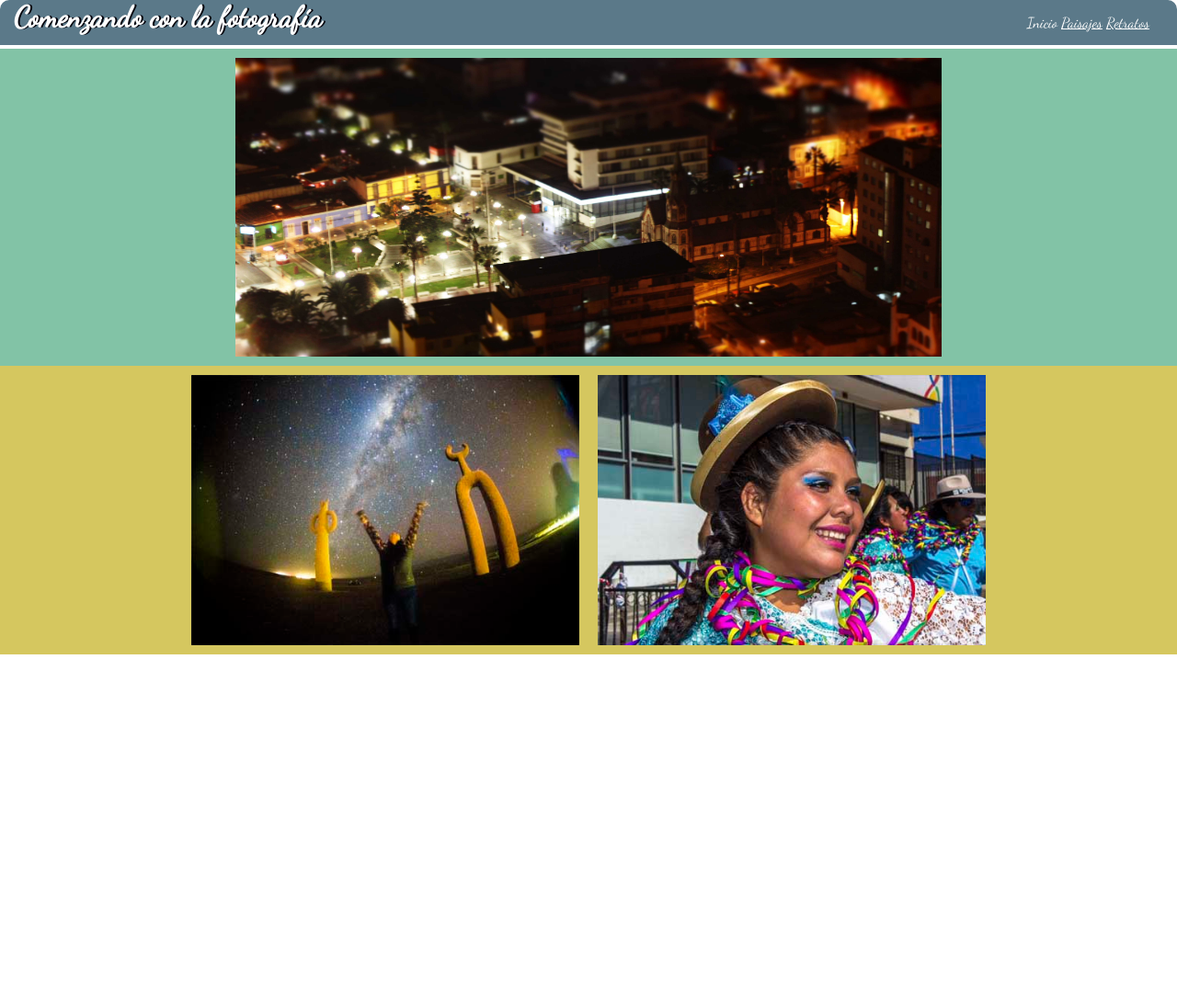
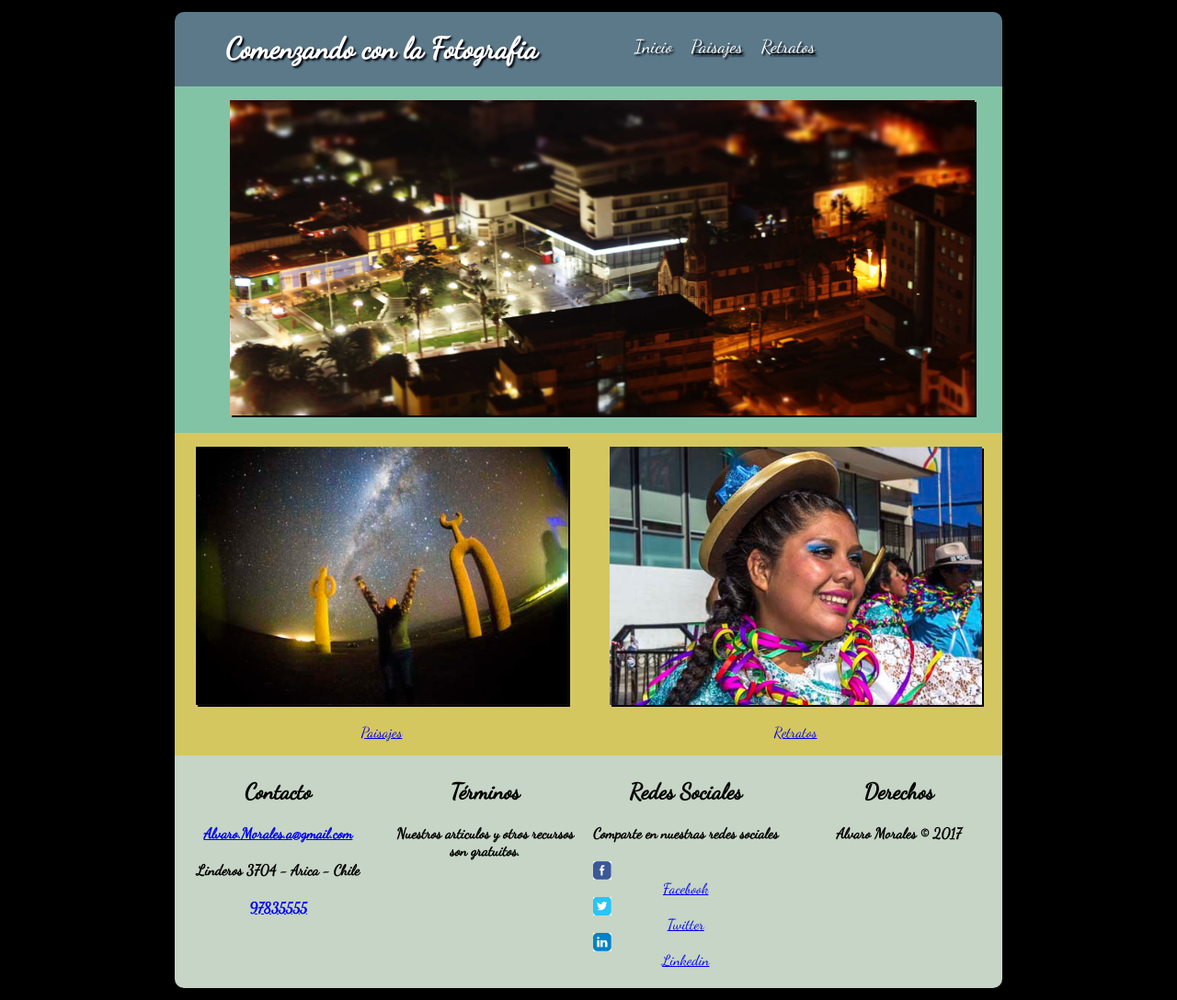
Before and after one commit to alvaromoralesa/Css-y-diseno-web-responsive, a plain HTML site: page index.html in a window 1280 px wide. Shown: the whole page at 92% size. Before the commit the page ends 800 px from the top, so only its background shows below. Drawn offline with Linux system fonts and the light colour scheme.

Commit message:
Cambios del fin de semana haloween

```diff
--- a/index.html
+++ b/index.html
@@ -1,96 +1,113 @@
 <!DOCTYPE html>
 <html>
-<head>
-	<title>Comenzando con la fotografía.</title>
-	<meta charset="utf-8">
-	<link href="https://fonts.googleapis.com/css?family=Dancing+Script" rel="stylesheet">
-	<style type="text/css">
-		* {
-			margin:0 0 0 0;
-			padding:0 0 0 0;
-		}
-		header {
-			background-color: #5b7989;
-			border-radius: 10px 10px 0px 0px;
-			width: 100%;
-			display: inline-block;
-		}
-		h1 {
-			color: white;
-			text-shadow: 2px 0px #02010a;
-			float: left;
-			font-family: 'Dancing Script', cursive;
-			padding-left: 15px;
-		}
-		a {
-			color: white;
-			font-family: 'Dancing Script', cursive;
-		}
-		ul {
-			list-style: none;
-			float:right;
-			padding: 15px 30px 15px 30px;
-		}
-		li {
-			display: inline-block;
-			list-style: none;
-		}
+  <head>
+    <meta charset="utf-8">
+    <meta name="viewport" content="width=device-width, initial-scale=1.0">
+    <link href="https://fonts.googleapis.com/css?family=Dancing+Script" rel="stylesheet">
+    <link rel="stylesheet" href="res/css/style.css">
+    <title>Inicio</title>
+  </head>
+  <body>
 
-		.primaria {
-			background-color: #82c3a6;
-			width: 100%;
+    <div class="contenido">
 
-		}
-		.primariaimg {
-			display: block;
-			margin: auto;
-			padding: 10px 0px 10px 0px;
-		}
-		.col-2 {
-			display: flex;
-			flex-flow: row;
-			justify-content: center;
-			align-content: center;
-			align-items: center;
-			background-color: #d5c75f;
-			width: 100%;
+      <header>
+        <div id="titulo">
+          <h1>Comenzando con la Fotografia</h1>
+        </div>
 
+        <div id="menu">
+          <nav>
+            <ul>
+              <li class="selected"><a  href="index.html">Inicio</a></li>
+              <li><a  href="paisajes.html">Paisajes</a></li>
+              <li><a  href="retratos.html">Retratos</a></li>
+            </ul>
+          </nav>
+        </div>
 
-		}
-		.col-2 img{
-			padding: 10px 10px 10px 10px;
-			border: 1px;
-		}
-		.img_izq:hover {
-			transform: rotate(10deg);
-			box-shadow: 2px #82c3a6;
-		.img_der:hover {
-			transform: translateX(5px);
-		}
+      </header>
 
-	</style>
-</head>
-<body>
-	<!-- 1.- header -->
-	<header>
-		<h1>Comenzando con la fotografía</h1>
-		<ul class="menu">
-			<li><a href="inicio.html" style="text-decoration:none;">Inicio</a></li>
-			<li><a href="paisajes.html">Paisajes</a></li>
-			<li><a href="retratos.html">Retratos</a></li>
-		</ul>
-	</header>
-	<!-- 2.- imagen centrada-->
-	<div   class="primaria">
-		<img class="primariaimg" src="res/catedral.jpg" width="60%">
-	</div>
-	<!-- 3.- imagenes en 2 columnas-->
-	<div class="col-2">
-		<img src="res/paisajes.jpg" class="img_izq" title="paisajes" width="33%" height="33%">
+      <section id="contenedor">
 
-		<img src="res/retratos.jpg" class="img_der" width="33%" height="33%" >
-	</div>
+        <div class="contenido1">
 
+          <article>
+            <img src="res/img/catedral.jpg" alt="durmiendo" class="adaptativa-porcentaje">
+          </article>
 
-</body>
+        </div>
+
+      </section>
+
+      <section id="contenedor1">
+
+        <section id="contenedor2">
+          <div class="contenido2">
+            <article>
+              <img src="res/img/paisajes.jpg" alt="" class="adaptativa-porcentaje1">
+              <p><a href="paisajes.html">Paisajes</a></p>
+            </article>
+          </div>
+
+          <div class="contenido22">
+            <article>
+              <img src="res/img/retratos.jpg" alt="" class="adaptativa-porcentaje2">
+              <p><a href="retratos.html">Retratos</a></p>
+            </article>
+          </div>
+
+        </section>
+
+      </section>
+
+      <footer>
+        <div class="contenedorFoot">
+
+          <div id="contacto">
+            <article id="contactos">
+            	<p>
+	            	<h1>Contacto</h1>
+	                <h4><a href="mailto:alvaro.morales.a@gmail.com">Alvaro.Morales.a@gmail.com</a></h4>
+	                <h4>Linderos 3704 - Arica - Chile</h4>
+	                <h4><a href="callto:+56997835555">97835555</a></h4>
+           		</p>
+            </article>
+          </div>
+
+          <div id="termino">
+            <article id="terminos">
+            	<p>
+              		<h1>Términos</h1>
+                	<h4>Nuestros articulos y otros recursos son gratuitos.</h4>
+                </p>
+            </article>
+          </div>
+
+          <div id="redesSociales">
+            <article id="redes">
+              <p><h1>Redes Sociales</h1>
+                <h4>Comparte en nuestras redes sociales</h4>
+                <img src="res/img/Facebook.jpg" alt=""><a href="https://www.facebook.com">Facebook</a>
+                <img src="res/img/twitter.jpg" alt=""><a href="https://www.twitter.com">Twitter</a>
+                <img src="res/img/inkedin.jpg" alt=""><a href="https://www.linkedin.com">Linkedin</a>
+              </p>
+            </article>
+          </div>
+
+          <div id="derechos">
+            <article id="dere">
+              <p><h1>Derechos</h1>
+                <h4>Alvaro Morales &copy; 2017</h4></p>
+            </article>
+          </div>
+
+        </div>
+
+      </footer>
+
+    </div>
+
+  </body>
+
 </html>
--- /dev/null
+++ b/res/css/style.css
@@ -0,0 +1,280 @@
+body{
+  font-family: 'Dancing Script', cursive;
+  background-color: black;
+}
+
+header{
+  background-color: #5b7989;
+  border-radius: 10px 10px 0px 0px ;
+  display: flex;
+  flex-direction:row;
+  width: 100%;
+}
+
+#titulo{
+  width: 50%;
+}
+
+#menu{
+  width:50%;
+}
+
+nav{
+  width: 100%;
+}
+
+#titulo h1{
+  color: white;
+  text-shadow: 2px 2px 2px #02010a;
+}
+
+li > a{
+  font-size: 20px;
+  color: white;
+  text-shadow: 2px 2px 2px #02010a;
+  text-decoration:none;
+}
+
+ul{
+  list-style-type: none;
+  margin-top: 15px;
+  flex-direction: row;
+  width: 100%;
+}
+
+li{
+  float:left;
+  margin: 10px;
+  height: 100%;
+  text-decoration: underline;
+}
+
+.selected {
+  text-decoration: none;
+}
+
+
+#contenedor{
+  background-color: #82C3A6;
+  width: 100%;
+}
+
+#contenedor1{
+  background-color: #d5c75f;
+  width: 100%;
+}
+
+#contenedor2{
+  width: 100%;
+  display: flex;
+  flex-direction:row;
+  border: 1px;
+  padding-top: 15px;
+}
+
+#contenedor4{
+  width: 100%;
+  display: flex;
+  flex-direction: row;
+  margin-left: auto;
+  margin-right: auto;
+}
+
+#col1, #col2, #col3, #col4, #col5, #col6{
+  margin-top: 15px;
+  margin-bottom: 15px;
+}
+
+#contenedor5{
+  width: 100%;
+  display: flex;
+  flex-direction: row;
+  margin-left: auto;
+  margin-right: auto;
+}
+
+#contPaisajes{
+  background-color: #d5c75f;
+}
+
+#contRetratos{
+  background-color:#d5c75f;
+}
+
+footer{
+  background-color: #C6d5c5;
+}
+
+.contenido{
+  margin: 1%;
+  text-align: center;
+  margin-left:auto;
+  margin-right:auto;
+}
+
+.contenido1{
+  padding: 15px;
+  width: 100%;
+}
+
+.adaptativa-porcentaje{
+  width:90%;
+  box-shadow: 2px 2px #02010A;
+}
+
+.contenido2{
+  text-align: center;
+  width: 50%;
+}
+
+.contenido22{
+  text-align: center;
+  width: 50%;
+}
+
+.adaptativa-porcentaje1{
+  width:90%;
+  box-shadow: 2px 2px #02010A;
+}
+
+.adaptativa-porcentaje2{
+  width:90%;
+  box-shadow: 2px 2px #02010A;
+}
+
+footer{
+  border-radius: 0px 0px 10px 10px ;
+
+}
+.contenedorFoot{
+  display: flex;
+  flex-direction:row;
+  width:100%;
+}
+
+#contacto, #termino, #derechos{
+  width: 25%;
+}
+
+#redesSociales{
+  display: flex;
+  flex-direction: row;
+  width: 25%;
+}
+
+#redesSociales img{
+  display: flex;
+  width:20px;
+  height:20px;
+}
+
+#contactos, #terminos, #redes, #dere{
+  padding: 5px;
+}
+
+.adaptativa-porcentaje1:hover{
+  transform: rotateZ(10deg);
+  border:solid 2px #82C3A6;
+}
+
+.adaptativa-porcentaje2:hover{
+  transform: translate3d(5px, -20px,0px);
+  border:solid 2px #82C3A6;
+}
+.adapt1, .adapt2, .adapt3, .adapt4, .adapt5, .adapt6{
+  width: 90%;
+  box-shadow: 2px 2px black;
+}
+
+.adapt7, .adapt8, .adapt9, .adapt10, .adapt11, .adapt12{
+  width: 90%;
+  box-shadow: 2px 2px black;
+}
+
+.adapt1{
+  filter:blur(10px);
+}
+
+.adapt2, .adapt3, .adapt6{
+  filter:grayscale(100%);
+}
+
+.adapt4{
+  filter:sepia(90%);
+}
+
+header {
+  animation-duration: 1s;
+  animation-name: slidein;
+}
+
+
+@keyframes slidein {
+  from {
+    margin-top: 150%;
+  }
+  to {
+    margin-top: -5%;
+  }
+}
+
+@media (min-width:900px){
+  .contenido{
+    width:900px;
+  }
+}
+
+@media(max-width:899px){
+  .contenido{
+    width:100%;
+  }
+  header{
+    display: flex;
+    flex-direction:column;
+    width: 100%;
+    margin-left: auto;
+    margin-right: auto;
+    text-align: center;
+  }
+  #titulo{
+    width: 100%;
+  }
+  #menu{
+    width:100%;
+  }
+
+  #titulo h1{
+    text-align: center;
+  }
+
+  li a{
+    text-align: center;
+  }
+
+  .contenedorFoot{
+    display: flex;
+    flex-direction: column;
+    margin-left: auto;
+    margin-right: auto;
+  }
+
+  #redesSociales, #derechos, #termino, #contacto{
+    width: 100%;
+  }
+  #contactos, #terminos, #redes, #dere{
+    text-align: left;
+  }
+  #contenedor, #contenedor2, #contenedor4, #contenedor5{
+    display: flex;
+    flex-direction: column;
+    margin-left: auto;
+    margin-right: auto;
+    text-align: center;
+  }
+  .contenido1, .contenido2, .contenido22{
+    width:100%;
+    margin-left: auto;
+    margin-right: auto;
+    text-align: center;
+  }
+}
```
Also changed, not shown: paisajes.html (added, +126 -0 lines), retratos.html (added, +124 -0 lines), res/img/Facebook.jpg (added), res/img/catedral.jpg (renamed from res/catedral.jpg), res/img/inkedin.jpg (added), res/img/paisajes.jpg (renamed from res/paisajes.jpg), res/img/retratos.jpg (renamed from res/retratos.jpg), res/img/twitter.jpg (added).
